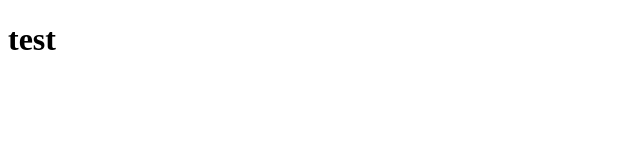
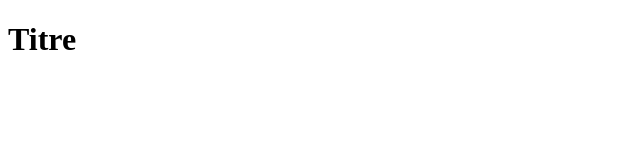
Before and after one commit to TheChaosStar/curriculum_vitae, a plain HTML site: page index.html in a window 1280 px wide. Shown: the full height of the page, 0-640 px from the left. Drawn offline with Linux system fonts and the light colour scheme.

Commit message:
2eme commit

```diff
--- a/index.html
+++ b/index.html
@@ -10,7 +10,7 @@
 <body>
 
     <h1>
-        test
+        Titre
     </h1>
 
 </body>
```
